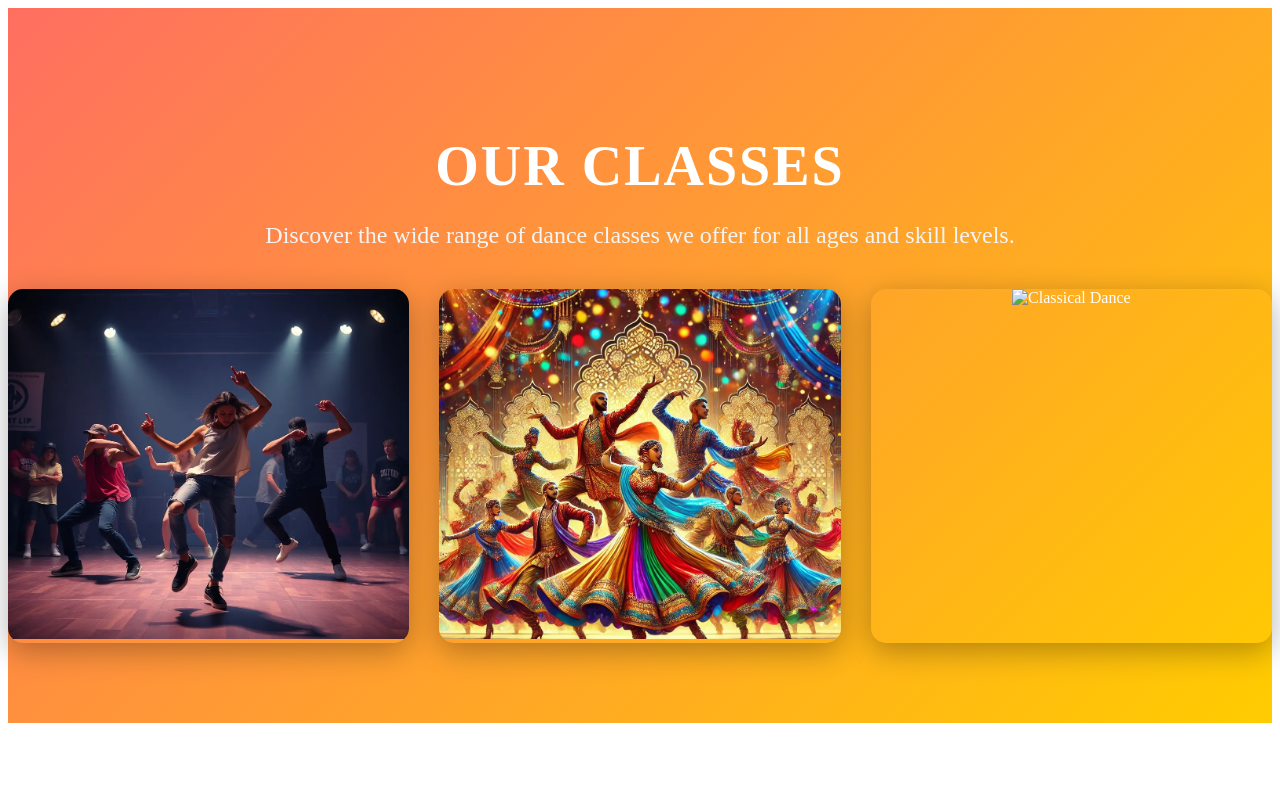
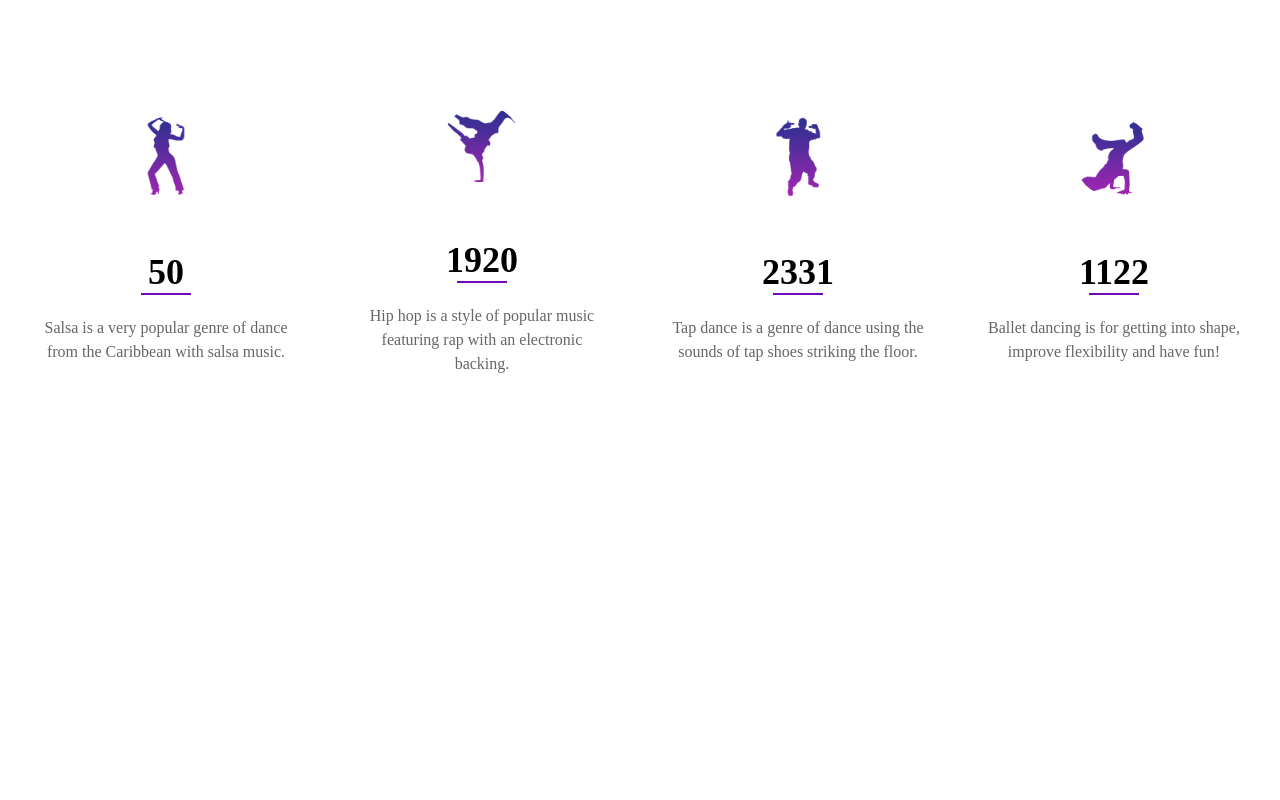
Before and after one commit to HARVINDER-FSD/jquery, a plain HTML site: page dance/dance.html in a window 1280 px wide. Drawn offline with nearby package versions, Linux system fonts and the light colour scheme.

Commit message:
Add files via upload

```diff
--- a/dance/dance.html
+++ b/dance/dance.html
@@ -3,147 +3,123 @@
 <head>
     <meta charset="UTF-8">
     <meta name="viewport" content="width=device-width, initial-scale=1.0">
-  <title>Document</title>
-</head>
-<STyle>
-  /* Our Classes Section Styling */
-.our-classes-section {
-    padding: 80px 0;
-    background: linear-gradient(135deg, #ff6f61, #ffcc00); /* Bright gradient background */
-    color: white;
+    <title>Your Dance Class Website</title>
+    <!-- AOS CSS -->
+    <link rel="stylesheet" href="https://cdn.rawgit.com/michalsnik/aos/2.3.1/dist/aos.css">
+    <style>
+        /* Your existing CSS styles */
+        .dance-styles {
+            display: flex;
+            justify-content: space-around;
+            align-items: center;
+            margin: 40px 0;
             text-align: center;
         }
 
-.our-classes-section h2 {
-    font-size: 3.5rem;
-    margin-bottom: 15px;
-    color: #fff;
-    text-transform: uppercase;
-    letter-spacing: 2px;
+        .style-item {
+            width: 20%;
+            padding: 20px;
         }
 
-.our-classes-section .section-subtitle {
-    font-size: 1.5rem;
-    margin-bottom: 40px;
-    color: #f5f5f5;
+        .style-item img {
+            width: 80px;
+            height: 80px;
+            margin-bottom: 15px;
         }
 
-/* Grid Layout for Classes */
-.classes-grid {
-    display: grid;
-    grid-template-columns: repeat(auto-fit, minmax(300px, 1fr));
-    gap: 30px;
-    justify-items: center;
+        .style-item h2 {
+            font-size: 36px;
+            color: #000;
+            margin-bottom: 10px;
         }
 
-/* Class Card Styling */
-.class-card {
-    position: relative;
-    width: 100%;
-    border-radius: 15px;
-    overflow: hidden;
-    box-shadow: 0 8px 30px rgba(0, 0, 0, 0.3);
-    transition: transform 0.4s ease, box-shadow 0.4s ease;
+        .style-item p {
+            color: #666;
+            font-size: 16px;
+            line-height: 1.5;
         }
 
-.class-card:hover {
-    transform: translateY(-10px);
-    box-shadow: 0 12px 40px rgba(0, 0, 0, 0.5);
+        .style-item h2 {
+            position: relative;
+            padding-bottom: 5px;
         }
 
-/* Image Styling */
-.class-image img {
-    width: 100%;
-    height: 350px;
-    object-fit: cover;
-    transition: opacity 0.4s ease;
+        .style-item h2::after {
+            content: "";
+            width: 50px;
+            height: 2px;
+            background-color: #7209b7;
+            display: block;
+            margin: 0 auto;
+        }
+        #container {
+  height: 200px;
 }
 
-.class-card:hover .class-image img {
-    opacity: 0.85; /* Fades the image on hover for effect */
+img {
+  background: white;
+  border-radius: 100%;
+  width: 50px;
+  height: 50px;
+  margin: auto;
+  margin-top: 50px;
+  cursor: pointer;
+  -webkit-animation: float-down 1s infinite alternate;
+  -moz-animation: float-down 1s infinite alternate;
+  -ms-animation: float-down 1s infinite alternate;
+  animation: float-down 1s infinite alternate;
 }
 
-/* Class Info Overlay */
-.class-info {
-    position: absolute;
-    bottom: 0;
-    left: 0;
-    width: 100%;
-    padding: 20px;
-    background: rgba(0, 0, 0, 0.7);
-    color: white;
-    text-align: center;
-    transform: translateY(100%);
-    transition: transform 0.4s ease;
+.arrow svg {
+  width: 25px;
+  margin-top: 11px;
+  margin-left: 10px;
+  fill: #fff;
 }
 
-.class-card:hover .class-info {
-    transform: translateY(0); /* Brings the class info up on hover */
+/* Arrow animations */
+@keyframes float-down {
+  0% {
+      transform: translate3d(0,0px,0);
  }
-
-.class-info h4 {
-    font-size: 2rem;
-    margin-bottom: 10px;
-    color: #ffcc00;
-}
-
-.class-info p {
-    font-size: 1.2rem;
-    color: #f1f1f1;
-}
-
-/* Responsive Design */
-@media (max-width: 768px) {
-    .classes-grid {
-        grid-template-columns: 1fr;
-    }
-
-    .class-image img {
-        height: 250px;
+  100% {
+      transform: translate3d(0,-5px,0);
  }
 }
+    </style>
+</head>
+<body>
+    <div id="container">
+        <div id="scrolldown" class="arrow">
 
-</STyle>
-<body>
-  <section id="our-classes" class="our-classes-section">
-    <div class="container">
-        <h2 data-aos="fade-right">Our Classes</h2>
-        <p class="section-subtitle" data-aos="fade-up">Discover the wide range of dance classes we offer for all ages and skill levels.</p>
 
-        <div class="classes-grid" data-aos="fade-up" data-aos-delay="100">
-            <!-- Class 1 -->
-            <div class="class-card" data-aos="zoom-in" data-aos-delay="200">
-                <div class="class-image">
-                    <img src="./img/hip-hop.jpg" alt="Western Dance">
+         <div class="dance-styles">
+        <div class="style-item" >
+            <img src="./img/icon1.jpg" alt="Salsa Dance" >
+            <h2>50</h2>
+            <p>Salsa is a very popular genre of dance from the Caribbean with salsa music.</p>
         </div>
-                <div class="class-info">
-                    <h4>Western</h4>
-                    <p>Get your groove on with energetic Western dance styles.</p>
+        <div class="style-item" >
+            <img src="./img/icon2.jpg" alt="Hip Hop Dance" >
+            <h2>1920</h2>
+            <p>Hip hop is a style of popular music featuring rap with an electronic backing.</p>
         </div>
+        <div class="style-item" >
+            <img src="./img/icon3.jpg" alt="Tap Dance" >
+            <h2>2331</h2>
+            <p>Tap dance is a genre of dance using the sounds of tap shoes striking the floor.</p>
         </div>
-            <!-- Class 2 -->
-            <div class="class-card" data-aos="zoom-in" data-aos-delay="300">
-                <div class="class-image">
-                    <img src="./img/bollywood.webp" alt="Bollywood Dance">
-                </div>
-                <div class="class-info">
-                    <h4>Bollywood</h4>
-                    <p>Immerse yourself in the vibrant moves of Bollywood dance.</p>
-                </div>
-            </div>
-            <!-- Class 3 -->
-            <div class="class-card" data-aos="zoom-in" data-aos-delay="400">
-                <div class="class-image">
-                    <img src="./img/classical-dance.jpg" alt="Classical Dance">
-                </div>
-                <div class="class-info">
-                    <h4>Classical</h4>
-                    <p>Explore the grace and beauty of Classical dance forms.</p>
+        <div class="style-item" >
+            <img src="./img/icon4.jpg" alt="Ballet Dance" >
+            <h2>1122</h2>
+            <p>Ballet dancing is for getting into shape, improve flexibility and have fun!</p>
         </div>
     </div>
         </div>
-    </div>
-</section>
+
+
+    <!-- AOS JS -->
+    <script src="https://cdn.rawgit.com/michalsnik/aos/2.3.1/dist/aos.js"></script>
 
 </body>
 </html>
```
Also changed, not shown: dance/bounce.html (added, +56 -0 lines), dance/dance2.html (+51 -43 lines), dance/styles.css (+44 -3 lines). Lines whose indentation alone changed are shown as unchanged.
